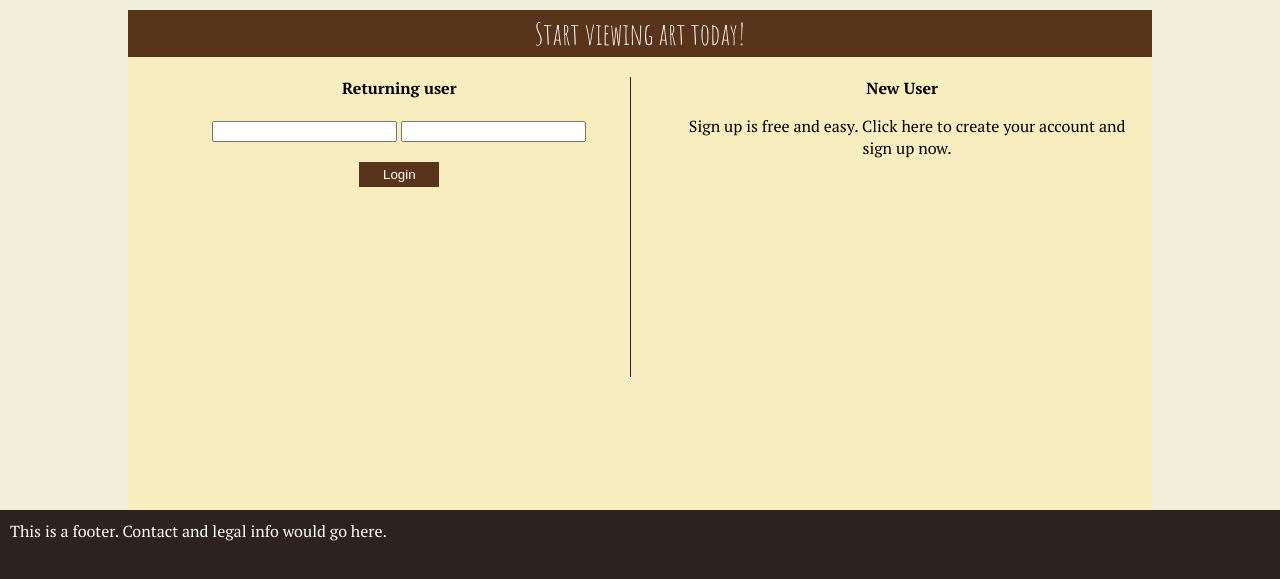
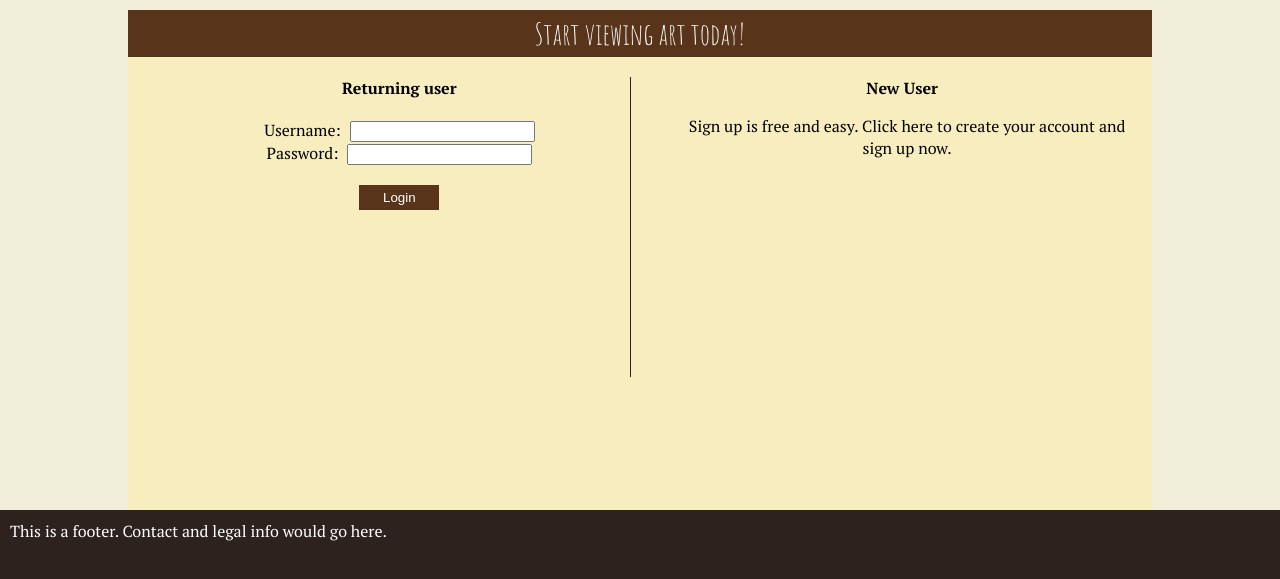
Before and after one commit to Erfder/CI2, a CodeIgniter app: page /CI/ in a window 1280 px wide. Shown: the part 50-629 px from the top of the page. Run offline with CodeIgniter, Linux system fonts and the light colour scheme; data that the repository does not hold is empty.

Commit message:
finished login form to my knowledge

```diff
--- a/application/views/header.php
+++ b/application/views/header.php
@@ -107,6 +107,9 @@
 	    		padding: 5px;
 	    		margin-top: 20px;
 	    	}
+	    	label{
+	    		margin-right: 5px;
+	    	}
         </style>
 </head>
 <body>
--- a/application/views/home.php
+++ b/application/views/home.php
@@ -3,8 +3,8 @@
 	<section class="home">
 		<strong>Returning user</strong>
 		<form>
-			<input type="text"/>
-			<input type="password"/>
+			<label for="useri">Username: </label><input type="text" id="useri" name="user"/><br>
+			<label for="passi">Password: </label><input type="password" id="passi" name="pass"/>
 			<br>
 			<input type="submit" name="Login" value="Login" class="button"/>
 		</form>
```
